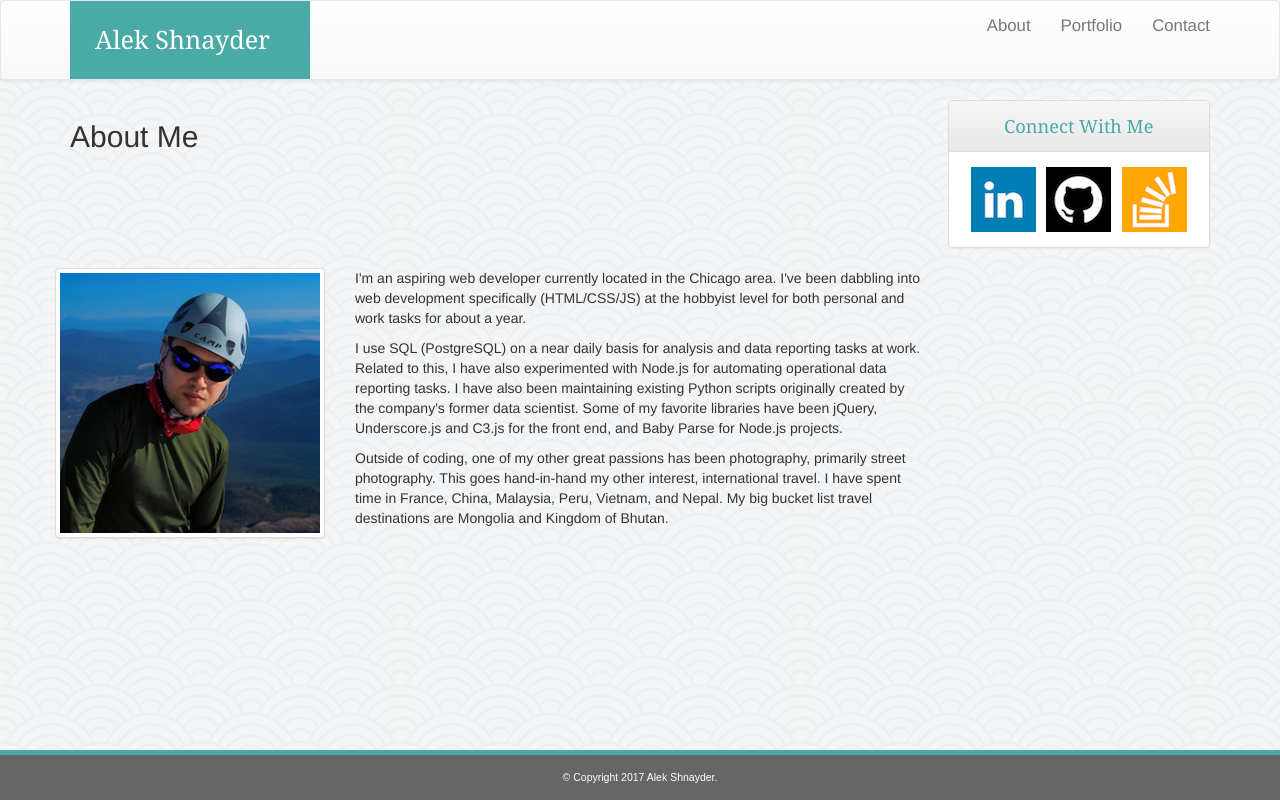
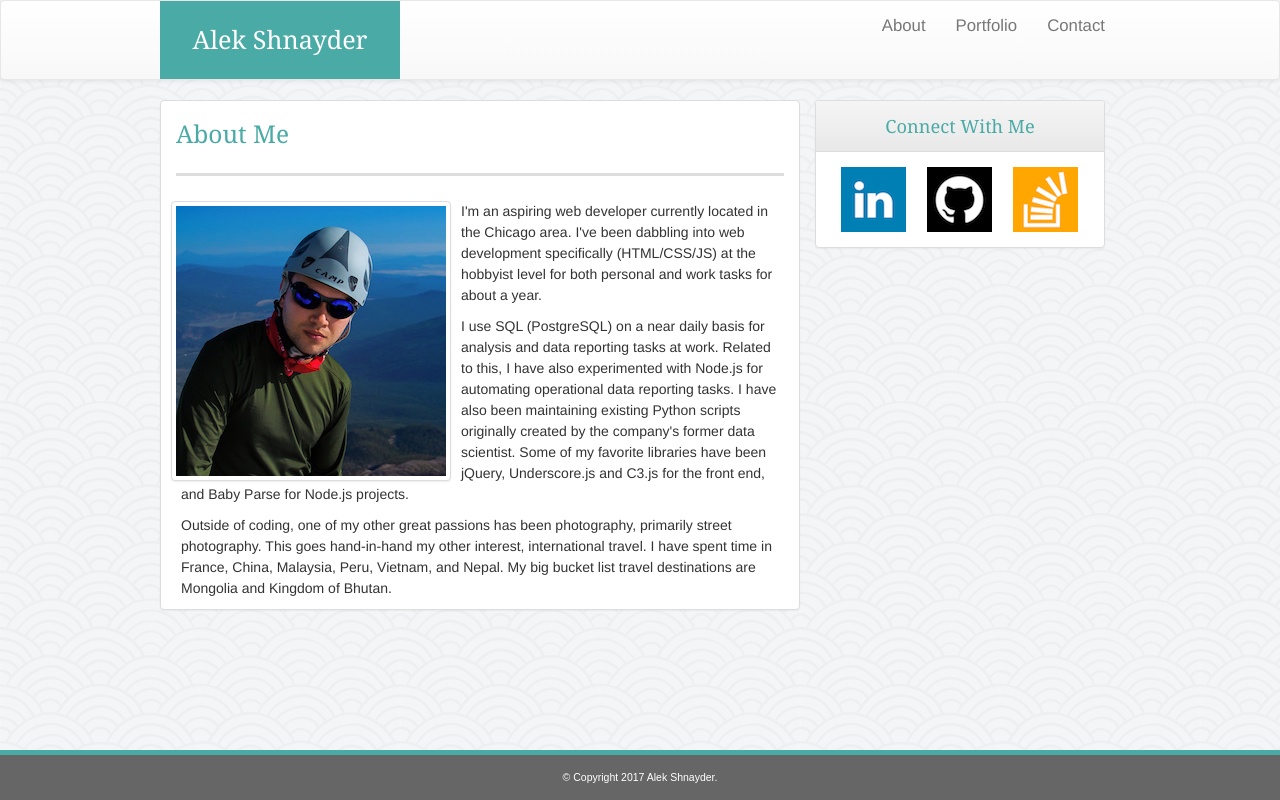
Before and after one commit to Alek-S/Bootstrap-Portfolio, a PHP site: page / in a window 1280 px wide. Run offline with PHP 8.4, Linux system fonts and the light colour scheme.

Commit message:
Finished Index.html

```diff
--- a/assets/css/style.css
+++ b/assets/css/style.css
@@ -1,3 +1,6 @@
+.container{
+	max-width: 960px;
+}
 body{
     background-image: url("../images/seigaiha.png");
     background-repeat: repeat;
@@ -14,6 +17,15 @@ h1{
 	width: 240px;
 	margin-top: 0px;
 	margin-bottom: 0px;
+	text-align: center;
+}
+h2{
+	color: #4aaaa5;
+	font-family: 'Georgia', Times, 'Times New Roman', serif;
+	font-size: 1.75em;
+	padding-bottom: 25px;
+	border-bottom: 3px solid #dddddd;
+	margin-bottom: 25px;
 }
 h3{
 	font-family: 'Georgia', Times, 'Times New Roman', serif;
@@ -23,14 +35,25 @@ h3{
 	margin-top: 5px;
 	margin-bottom: 5px;
 }
+
 .panel-body a{
-	padding-left: 7px;
+	float: left;
+	width: 33.3%;
+}
+.panel-body a img{
+	margin-left: auto;
+	margin-right: auto;
+	display: block;
+
 }
 
 /*nav style overrides*/
 .nav{
 	display: inline-block;
 	font-size: 1.2em;
+}
+.navbar .container{
+	padding-left: 0px;
 }
 
 .navbar-fixed-bottom{ /*footer style*/
@@ -58,3 +81,13 @@ footer p{
 	font-size: .75em;
 	text-align: center;
 }
+#profilePic{
+	float: left;
+	margin-left: 10px;
+	margin-right: 10px;
+}
+#bio{
+	margin-left: 20px;
+	margin-right: 20px;
+	line-height: 150%;
+}
--- a/contact.html
+++ b/contact.html
@@ -32,11 +32,11 @@
 
 	<div class="container">
 		<div class="row">
-			<div class="col-sm-9">
+			<div class="col-sm-8">
 			</div>
 
 			<!-- Connect With Me section -->
-			<div class="col-sm-3">
+			<div class="col-sm-4">
 				<div class="panel panel-default">
   					<div class="panel-heading"><h3>Connect With Me</h3></div>
   				<div class="panel-body">
--- a/index.html
+++ b/index.html
@@ -33,35 +33,31 @@
 	<!-- Main page content -->
 	<div class="container">
 		<div class="row">
-			<div class="col-sm-9">
+			<div class="col-sm-8 panel panel-default">
 				<h2>About Me</h2>
+				<!-- profile pic -->
+				<div class="row">
+					<img src="./assets/images/profile.jpg" alt="Profile Picture" class="img-thumbnail" id="profilePic">
+					<!-- bio -->
+					<div id="bio">
+						<p>I'm an aspiring web developer currently located in the Chicago area. I've been dabbling into web development specifically (HTML/CSS/JS) at the hobbyist level for both personal and work tasks for about a year.</p>
+
+						<p>I use SQL (PostgreSQL) on a near daily basis for analysis and data reporting tasks at work. Related to this, I have also experimented with Node.js for automating operational data reporting tasks. I have also been maintaining existing Python scripts originally created by the company's former data scientist. Some of my favorite libraries have been jQuery, Underscore.js and C3.js for the front end, and Baby Parse for Node.js projects.</p>
+
+						<p>Outside of coding, one of my other great passions has been photography, primarily street photography. This goes hand-in-hand my other interest, international travel. I have spent time in France, China, Malaysia, Peru, Vietnam, and Nepal. My big bucket list travel destinations are Mongolia and Kingdom of Bhutan.</p>
+					</div>
+				</div>
 			</div>
 
 			<!-- Connect With Me section -->
-			<div class="col-sm-3">
+			<div class="col-sm-4">
 				<div class="panel panel-default">
   					<div class="panel-heading"><h3>Connect With Me</h3></div>
   				<div class="panel-body">
-   					<a href="https://www.linkedin.com/in/alekshnayder"><img src="./assets/images/linkedin.png" alt="Linkedin"></a>
-					<a href="https://github.com/Alek-S"><img src="./assets/images/github.png" alt="Github"></a>
-					<a href="http://stackexchange.com/users/9065262/alek"><img src="./assets/images/stackoverflow.png" alt="Stack Overflow"></a>
+   					<a href="https://www.linkedin.com/in/alekshnayder"><img src="./assets/images/linkedin.png" alt="Linkedin" align="middle"></a>
+					<a href="https://github.com/Alek-S"><img src="./assets/images/github.png" alt="Github" align="middle"></a>
+					<a href="http://stackexchange.com/users/9065262/alek" id="stack"><img src="./assets/images/stackoverflow.png" alt="Stack Overflow" align="middle"></a>
   				</div>
-			</div>
-		</div>
-
-		<!-- profile pic -->
-		<div class="row">
-			<div class="col-sm-3">
-				<img src="./assets/images/profile.jpg" alt="Profile Picture" class="img-thumbnail">
-			</div>
-
-			<!-- bio -->
-			<div class="col-sm-6">
-				<p>I'm an aspiring web developer currently located in the Chicago area. I've been dabbling into web development specifically (HTML/CSS/JS) at the hobbyist level for both personal and work tasks for about a year.</p>
-
-				<p>I use SQL (PostgreSQL) on a near daily basis for analysis and data reporting tasks at work. Related to this, I have also experimented with Node.js for automating operational data reporting tasks. I have also been maintaining existing Python scripts originally created by the company's former data scientist. Some of my favorite libraries have been jQuery, Underscore.js and C3.js for the front end, and Baby Parse for Node.js projects.</p>
-
-				<p>Outside of coding, one of my other great passions has been photography, primarily street photography. This goes hand-in-hand my other interest, international travel. I have spent time in France, China, Malaysia, Peru, Vietnam, and Nepal. My big bucket list travel destinations are Mongolia and Kingdom of Bhutan.</p>
 			</div>
 		</div>
 	</div>
--- a/portfolio.html
+++ b/portfolio.html
@@ -32,11 +32,11 @@
 
 	<div class="container">
 		<div class="row">
-			<div class="col-sm-9">
+			<div class="col-sm-8">
 			</div>
 
 			<!-- Connect With Me section -->
-			<div class="col-sm-3">
+			<div class="col-sm-4">
 				<div class="panel panel-default">
   					<div class="panel-heading"><h3>Connect With Me</h3></div>
   				<div class="panel-body">
```
